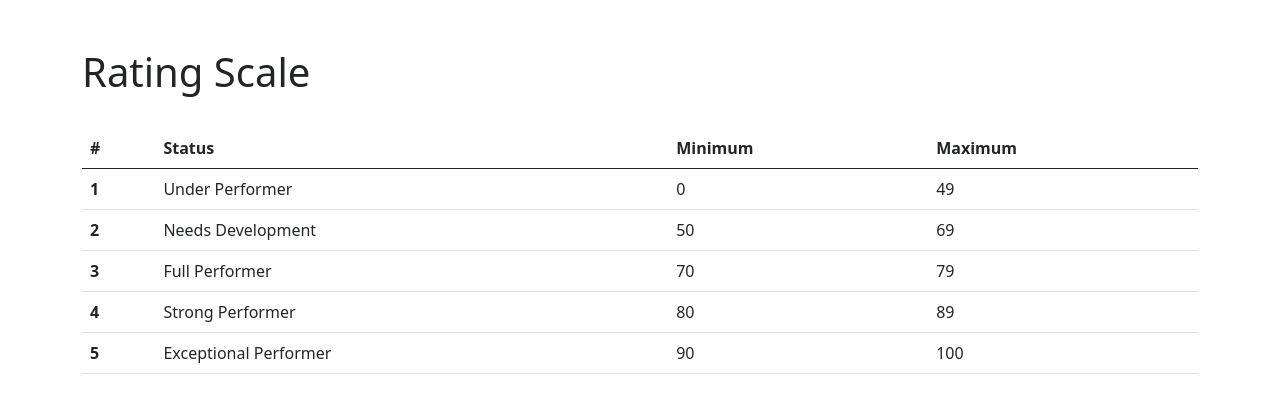
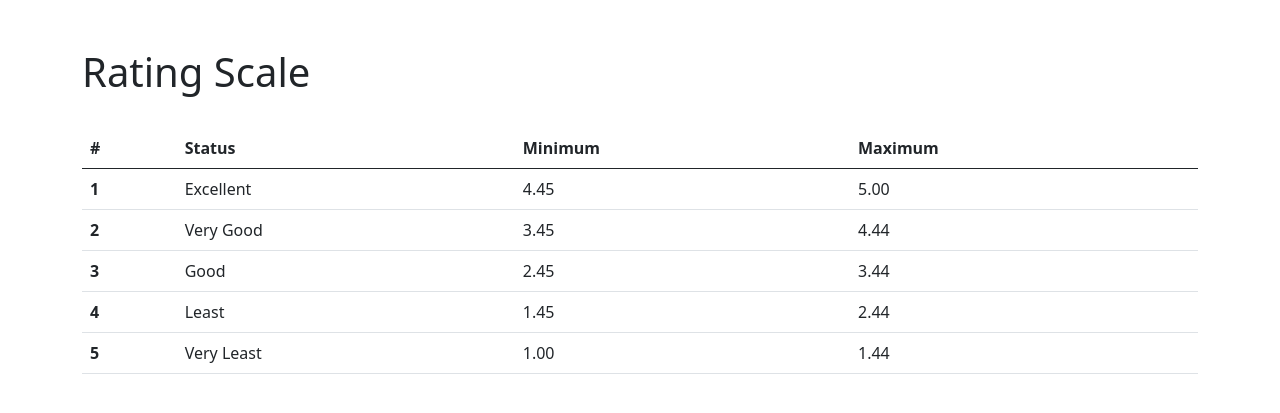
Before and after one commit to antenehbedilu/Besh-Gebeya, a Flask app: page /rating-scale in a window 1280 px wide. Shown: the part 80-493 px from the top of the page. Run offline with Flask 2, Linux system fonts and the light colour scheme.

Commit message:
Edited rating-scale.html

```diff
--- a/templates/rating-scale.html
+++ b/templates/rating-scale.html
@@ -20,33 +20,33 @@
     <tbody>
       <tr>
         <th scope="row">1</th>
-        <td>Under Performer</td>
-        <td>0</td>
-        <td>49</td>
+        <td>Excellent</td>
+        <td>4.45</td>
+        <td>5.00</td>
       </tr>
       <tr>
         <th scope="row">2</th>
-        <td>Needs Development</td>
-        <td>50</td>
-        <td>69</td>
+        <td>Very Good</td>
+        <td>3.45</td>
+        <td>4.44</td>
       </tr>
       <tr>
         <th scope="row">3</th>
-        <td>Full Performer</td>
-        <td>70</td>
-        <td>79</td>
+        <td>Good</td>
+        <td>2.45</td>
+        <td>3.44</td>
       </tr>
       <tr>
         <th scope="row">4</th>
-        <td>Strong Performer</td>
-        <td>80</td>
-        <td>89</td>
+        <td>Least</td>
+        <td>1.45</td>
+        <td>2.44</td>
       </tr>
       <tr>
         <th scope="row">5</th>
-        <td>Exceptional Performer</td>
-        <td>90</td>
-        <td>100</td>
+        <td>Very Least</td>
+        <td>1.00</td>
+        <td>1.44</td>
       </tr>
     </tbody>
   </table>
```
